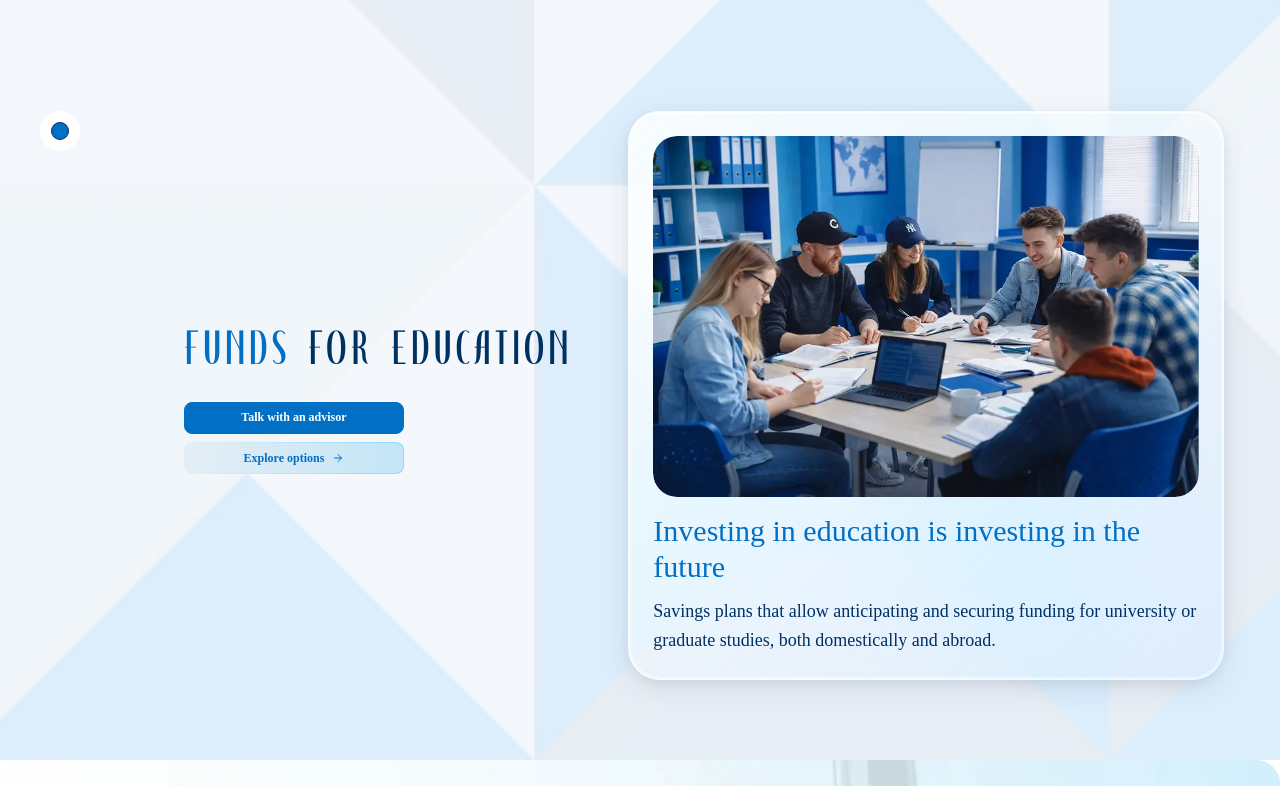
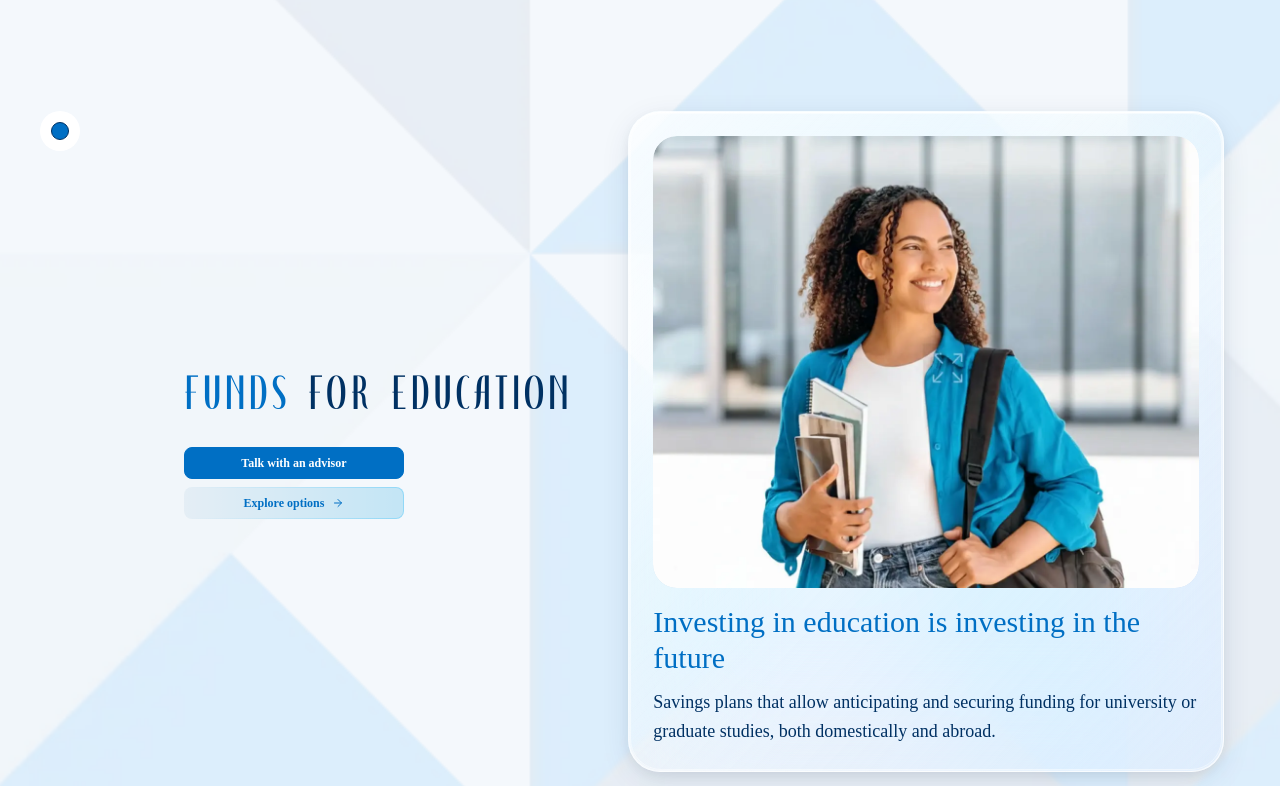
Before and after one commit to crcristian97/ifs-broker, a Next.js app: page /en/fondos-de-retiro in a window 1280 px wide. Shown: the part 2420-3206 px from the top of the page. Built offline with nearby package versions, Linux system fonts and the light colour scheme; no server answers; a web font is replaced by a local one; what world-atlas would draw is missing.

Commit message:
cambiso en video

```diff
--- a/components/segurovida/retirement-timeline-demo.tsx
+++ b/components/segurovida/retirement-timeline-demo.tsx
@@ -85,7 +85,7 @@ export function RetirementTimelineDemo() {
         <div className="flex flex-col gap-4 items-stretch">
           <div className="overflow-hidden rounded-3xl">
             <Image
-              src="/retiro/fondos-para-estudio.webp"
+              src="/retiro/estudio-universitario-ifs.webp"
               alt={t("tab3Desc1")}
               width={600}
               height={600}
```
Also changed, not shown: public/retiro/estudio-universitario-ifs.webp (added).
